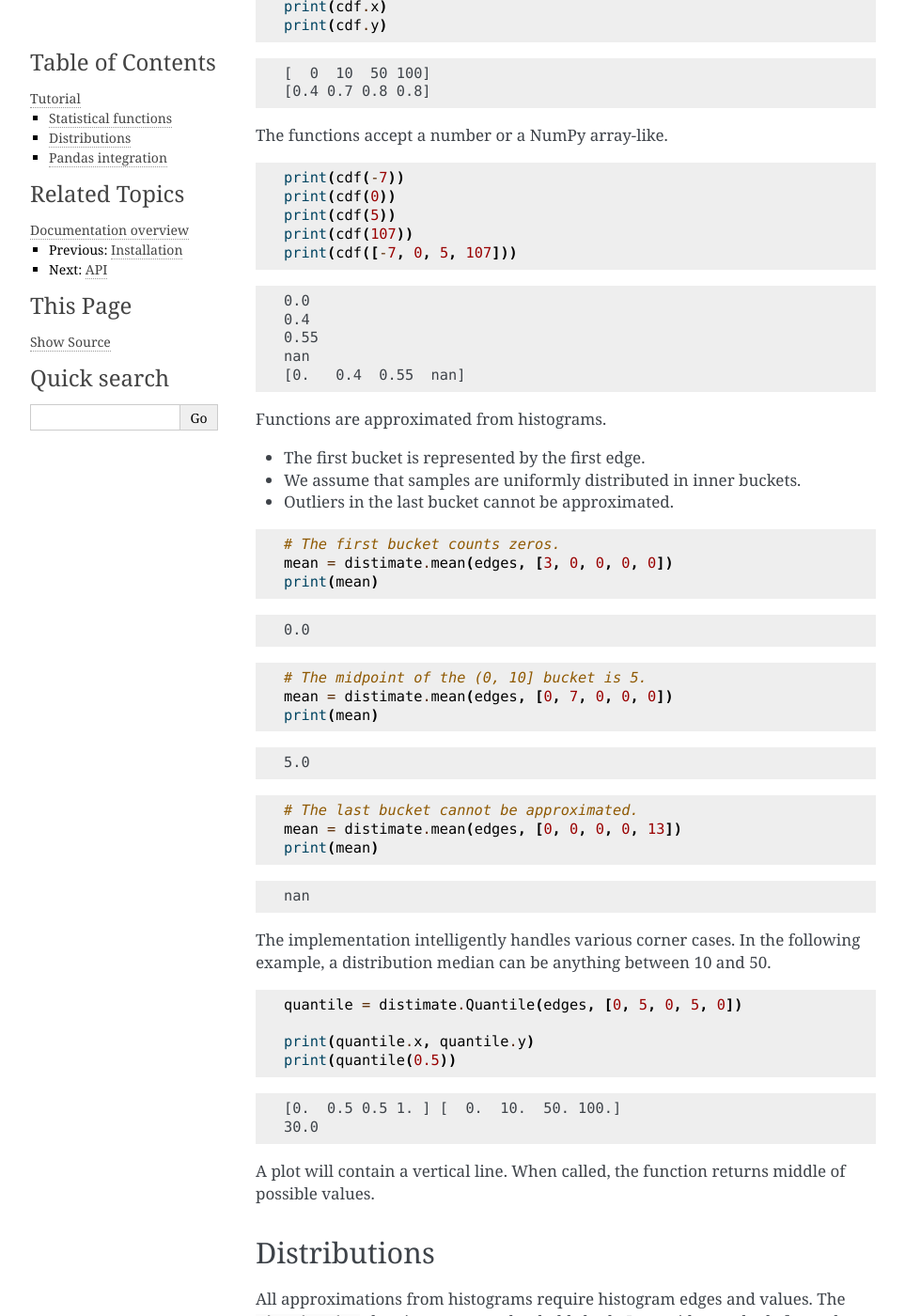
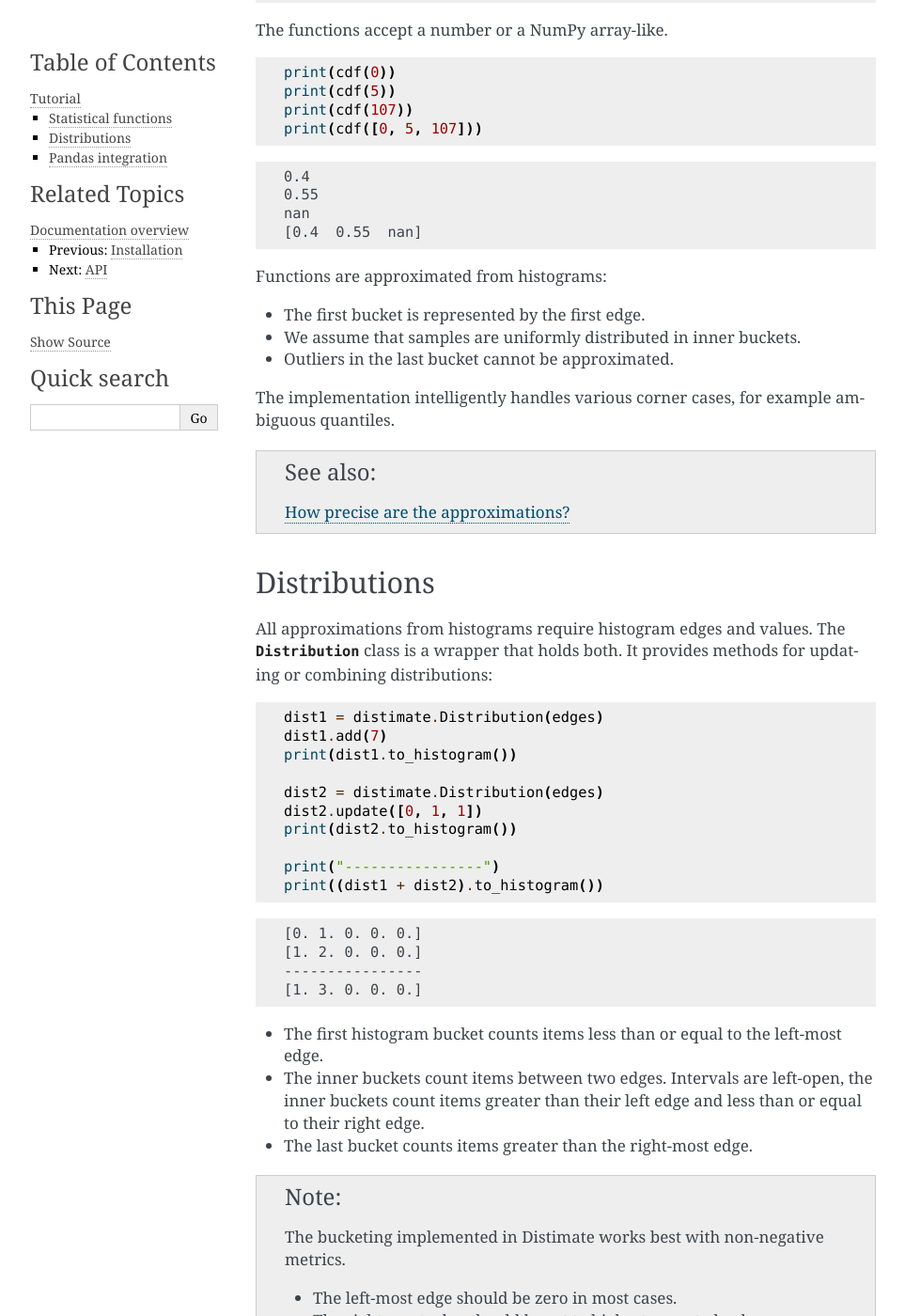
Before and after one commit to akamai/distimate, a Sphinx documentation site: the page built from docs/tutorial.rst, in a window 1280 px wide and 1400 px high, scrolled down 1000 px. Shown: the whole window at 94% size, without its empty margins (148-1111 px from the left). Built offline with Sphinx 7.4.7, drawn with Linux system fonts in a browser that asks for light colours; some of the changed text lies outside the part shown.

Commit message:
Shorten tutorial, add links to FAQ.

```diff
--- a/docs/tutorial.rst
+++ b/docs/tutorial.rst
@@ -7,14 +7,9 @@
 
 Distimate can approximate common statistical functions from a histogram.
 
-.. note::
+.. seealso::
 
-    Distimate is most useful in situations
-    when it would be ineffective to retrieve a full dataset.
-
-    For example, we can easily aggregate millions of database rows
-    to 100 histogram buckets using SQL.
-    The selected 100 points will provide enough detail for smooth CDF plots.
+    :ref:`faq-use-case`
 
 
 Distimate supports the following functions:
@@ -58,75 +53,31 @@
 
 .. testcode::
 
-    print(cdf(-7))
     print(cdf(0))
     print(cdf(5))
     print(cdf(107))
-    print(cdf([-7, 0, 5, 107]))
+    print(cdf([0, 5, 107]))
 
 .. testoutput::
 
-    0.0
     0.4
     0.55
     nan
-    [0.   0.4  0.55  nan]
+    [0.4  0.55  nan]
 
 
-Functions are approximated from histograms.
+Functions are approximated from histograms:
 
 - The first bucket is represented by the first edge.
 - We assume that samples are uniformly distributed in inner buckets.
 - Outliers in the last bucket cannot be approximated.
 
-.. testcode::
+The implementation intelligently handles various corner cases,
+for example ambiguous quantiles.
 
-    # The first bucket counts zeros.
-    mean = distimate.mean(edges, [3, 0, 0, 0, 0])
-    print(mean)
+.. seealso::
 
-.. testoutput::
-
-    0.0
-
-.. testcode::
-
-    # The midpoint of the (0, 10] bucket is 5.
-    mean = distimate.mean(edges, [0, 7, 0, 0, 0])
-    print(mean)
-
-.. testoutput::
-
-    5.0
-
-.. testcode::
-
-    # The last bucket cannot be approximated.
-    mean = distimate.mean(edges, [0, 0, 0, 0, 13])
-    print(mean)
-
-.. testoutput::
-
-    nan
-
-
-The implementation intelligently handles various corner cases.
-In the following example, a distribution median can be anything between 10 and 50.
-
-.. testcode::
-
-    quantile = distimate.Quantile(edges, [0, 5, 0, 5, 0])
-
-    print(quantile.x, quantile.y)
-    print(quantile(0.5))
-
-.. testoutput::
-
-    [0.  0.5 0.5 1. ] [  0.  10.  50. 100.]
-    30.0
-
-A plot will contain a vertical line.
-When called, the function returns middle of possible values.
+    :ref:`faq-precision`
 
 
 Distributions
@@ -175,18 +126,11 @@
     If Distimate is used with negative metrics,
     it can return wrong approximation for values bellow the left-most edge.
 
+.. seealso::
 
-Optional weights are supported:
-
-.. testcode::
-
-    dist = distimate.Distribution(edges)
-    dist.update([0, 7, 13], [1, 2, 3])
-    print(dist.to_histogram())
-
-.. testoutput::
-
-    [1. 2. 3. 0. 0.]
+    - :ref:`faq-bucket-count`
+    - :ref:`faq-intervals`
+    - :ref:`faq-out-of-range`
 
 
 It is common to define histogram edges once and reuse them between distributions.
```
Also changed, not shown: docs/faq.rst (+15 -5 lines), 1 other file.
